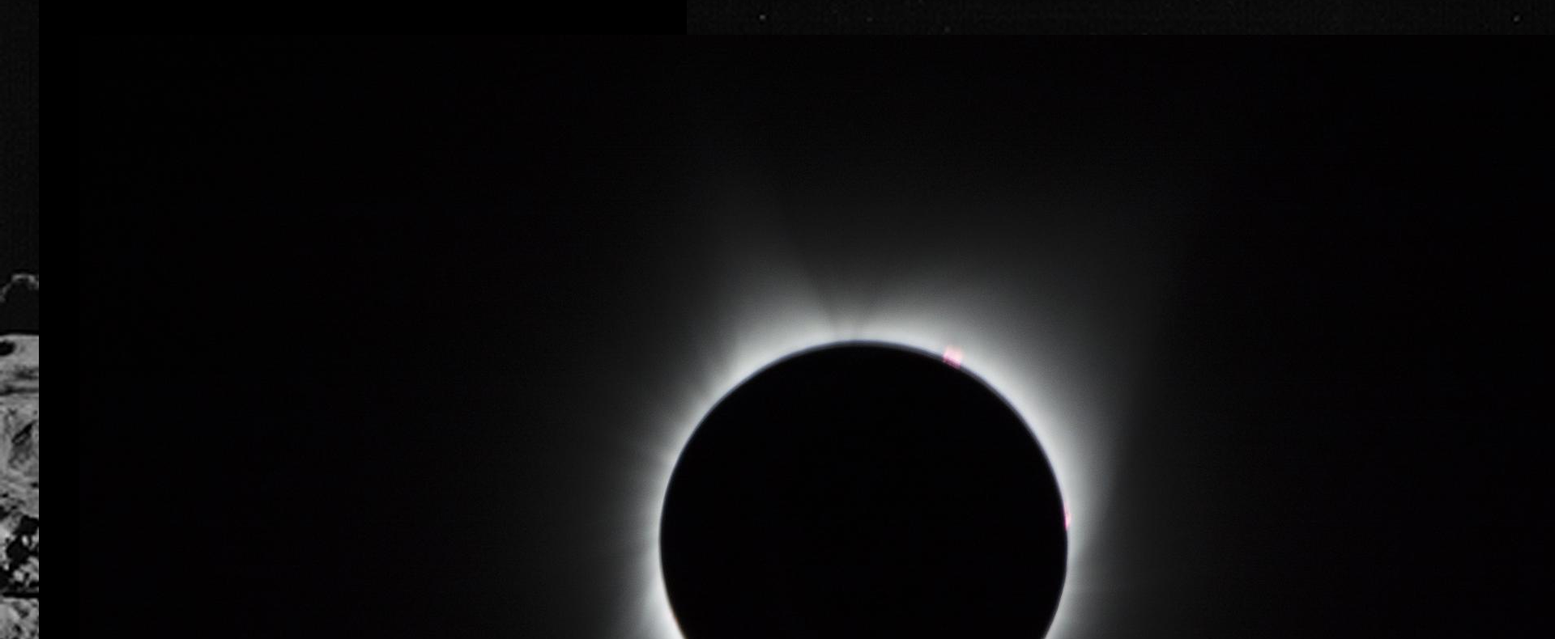
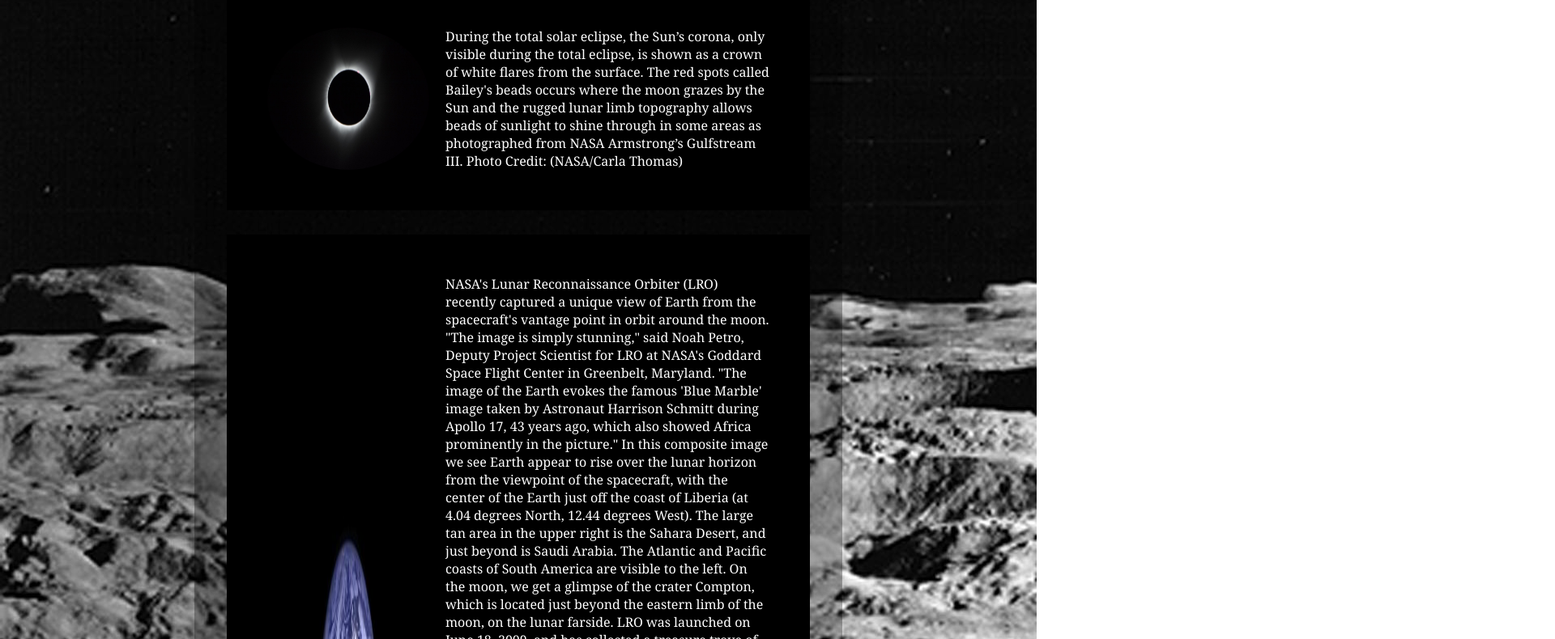
Before and after one commit to TE23B-WEUWEB01/te23b-webb1-te23b-glansholm-mathias, a plain HTML site: page kapitel-3/bildgalleri/index.html in a window 1280 px wide. Shown: the part 188-978 px from the top of the page at 81% size, 1920 px wide, since content can reach past the window. Drawn offline with Linux system fonts and the light colour scheme.

Commit message:
tränat på div och annat gott och blandat

```diff
--- /dev/null
+++ b/Prover/Prov-1d/style.css
@@ -0,0 +1,79 @@
+/* Enkel CSS-reset */
+html {
+    box-sizing: border-box;
+}
+*, *:before, *:after {
+    box-sizing: inherit;
+}
+body, h1, h2, h3, h4, h5, h6, p, ul {
+    margin: 0;
+    padding: 0;
+}
+
+@import url('https://fonts.googleapis.com/css2?family=Playfair+Display:ital,wght@0,400..900;1,400..900&display=swap');
+
+body{
+    font-family: "Playfair Dis play";
+    background-image: url(./bilder/bg.jpg);
+    background-repeat: no-repeat;
+    background-size: cover;
+}
+div{
+    /* allt som inte är bakgrunden*/
+    width: 600px;
+    background-color:white;
+    border-radius: 10px;
+    margin-top: 20px;
+    margin-left: auto;
+    margin-right: auto;
+    padding-bottom: 50px;
+    padding-left: 25px;
+    padding-right: 25px;
+}
+h1{
+    /* titeln */
+    padding-top: 40px;
+    color: #7f0029;
+    text-align: center;
+}
+a{
+    /* så att länken är röd istället för blå */
+    color: #7f0029;
+}
+p{
+    /* pragraf */
+    padding-top: 20px;
+    padding-bottom: 20px;
+}
+h2{
+    /* för underrubrikerna  */
+    padding-top: 20px;
+}
+img{
+    /* för bilderna */
+    border-radius: 15px;
+    margin-top: 20px;
+    margin-left: 10px;
+    margin-right: 10px;
+    margin-bottom: 40px;
+    width: 150px;
+}
+h3{
+    /* för prislista texten, jag borde ha gjort detta dill en th istället */
+    padding-top: 5px;
+    padding-bottom: 5px;
+    text-align: center;
+    background-color: #7f0029;
+    color: white;
+}
+.greyBg{
+    /* för att fixa tablen och göra de första ha grå bakgrund */
+    background-color: #d1d1d1;
+    width: 300px;
+    border: 1px solid;
+}
+td{
+    border: 1px solid;
+}
+
+/* :3 */
--- a/kapitel-3/bildgalleri/index.html
+++ b/kapitel-3/bildgalleri/index.html
@@ -13,69 +13,110 @@
         <h1>Moon</h1>
         <h2>Exploration of Moon</h2>
         <div class="box">
-            <img src="./bilder/moon.jpg" alt="">
-            <p>During the total solar eclipse, the Sun’s corona, only visible during the total eclipse, is shown as a
-                crown of white flares from the surface. The red spots called Bailey's beads occurs where the moon grazes
-                by the Sun and the rugged lunar limb topography allows beads of sunlight to shine through in some areas
+            <img src="./bilder/moon.jpg" alt="During the total solar eclipse">
+            <div>
+                <p>During the total solar eclipse, the Sun’s corona, only visible during the total eclipse, is shown as
+                    a
+                    crown of white flares from the surface. The red spots called Bailey's beads occurs where the moon
+                    grazes
+                    by the Sun and the rugged lunar limb topography allows beads of sunlight to shine through in some
+                    areas
                     as photographed from NASA Armstrong’s Gulfstream III. Photo Credit: (NASA/Carla Thomas) </p>
             </div>
+        </div>
         <div class="box">
-            <img src="./bilder/so.jpg" alt="">
-            <p>NASA's Lunar Reconnaissance Orbiter (LRO) recently captured a unique view of Earth from the spacecraft's
-                vantage point in orbit around the moon. "The image is simply stunning," said Noah Petro, Deputy Project
-                Scientist for LRO at NASA's Goddard Space Flight Center in Greenbelt, Maryland. "The image of the Earth
+            <img src="./bilder/so.jpg" alt="NASA's Lunar Reconnaissance">
+            <div>
+                <p>NASA's Lunar Reconnaissance Orbiter (LRO) recently captured a unique view of Earth from the
+                    spacecraft's
+                    vantage point in orbit around the moon. "The image is simply stunning," said Noah Petro, Deputy
+                    Project
+                    Scientist for LRO at NASA's Goddard Space Flight Center in Greenbelt, Maryland. "The image of the
+                    Earth
                     evokes the famous 'Blue Marble' image taken by Astronaut Harrison Schmitt during Apollo 17, 43 years
-                ago, which also showed Africa prominently in the picture." In this composite image we see Earth appear
-                to rise over the lunar horizon from the viewpoint of the spacecraft, with the center of the Earth just
-                off the coast of Liberia (at 4.04 degrees North, 12.44 degrees West). The large tan area in the upper
-                right is the Sahara Desert, and just beyond is Saudi Arabia. The Atlantic and Pacific coasts of South
-                America are visible to the left. On the moon, we get a glimpse of the crater Compton, which is located
-                just beyond the eastern limb of the moon, on the lunar farside. LRO was launched on June 18, 2009, and
+                    ago, which also showed Africa prominently in the picture." In this composite image we see Earth
+                    appear
+                    to rise over the lunar horizon from the viewpoint of the spacecraft, with the center of the Earth
+                    just
+                    off the coast of Liberia (at 4.04 degrees North, 12.44 degrees West). The large tan area in the
+                    upper
+                    right is the Sahara Desert, and just beyond is Saudi Arabia. The Atlantic and Pacific coasts of
+                    South
+                    America are visible to the left. On the moon, we get a glimpse of the crater Compton, which is
+                    located
+                    just beyond the eastern limb of the moon, on the lunar farside. LRO was launched on June 18, 2009,
+                    and
                     has collected a treasure trove of data with its seven powerful instruments, making an invaluable
                     contribution to our knowledge about the moon. LRO experiences 12 earthrises every day; however the
-                spacecraft is almost always busy imaging the lunar surface so only rarely does an opportunity arise such
+                    spacecraft is almost always busy imaging the lunar surface so only rarely does an opportunity arise
+                    such
                     that its camera instrument can capture a view of Earth. Occasionally LRO points off into space to
                     acquire observations of the extremely thin lunar atmosphere and perform instrument calibration
-                measurements. During these movements sometimes Earth (and other planets) pass through the camera's field
+                    measurements. During these movements sometimes Earth (and other planets) pass through the camera's
+                    field
                     of view and dramatic images such as the one shown here are acquired. This image was composed from a
-                series of images taken Oct. 12, when LRO was about 83 miles (134 kilometers) above the moon's farside
-                crater Compton. Capturing an image of the Earth and moon with LRO's Lunar Reconnaissance Orbiter Camera
-                (LROC) instrument is a complicated task. First the spacecraft must be rolled to the side (in this case
-                67 degrees), then the spacecraft slews with the direction of travel to maximize the width of the lunar
+                    series of images taken Oct. 12, when LRO was about 83 miles (134 kilometers) above the moon's
+                    farside
+                    crater Compton. Capturing an image of the Earth and moon with LRO's Lunar Reconnaissance Orbiter
+                    Camera
+                    (LROC) instrument is a complicated task. First the spacecraft must be rolled to the side (in this
+                    case
+                    67 degrees), then the spacecraft slews with the direction of travel to maximize the width of the
+                    lunar
                     horizon in LROC's Narrow Angle Camera image. All this takes place while LRO is traveling faster than
-                3,580 miles per hour (over 1,600 meters per second) relative to the lunar surface below the spacecraft!
+                    3,580 miles per hour (over 1,600 meters per second) relative to the lunar surface below the
+                    spacecraft!
                     The high-resolution Narrow Angle Camera (NAC) on LRO takes black-and-white images, while the lower
-                resolution Wide Angle Camera (WAC) takes color images, so you might wonder how we got a high-resolution
+                    resolution Wide Angle Camera (WAC) takes color images, so you might wonder how we got a
+                    high-resolution
                     picture of the Earth in color. Since the spacecraft, Earth, and moon are all in motion, we had to do
                     some special processing to create an image that represents the view of the Earth and moon at one
-                particular time. The final Earth image contains both WAC and NAC information. WAC provides the color,
-                and the NAC provides high-resolution detail. "From the Earth, the daily moonrise and moonset are always
-                inspiring moments," said Mark Robinson of Arizona State University in Tempe, principal investigator for
-                LROC. "However, lunar astronauts will see something very different: viewed from the lunar surface, the
-                Earth never rises or sets. Since the moon is tidally locked, Earth is always in the same spot above the
-                horizon, varying only a small amount with the slight wobble of the moon. The Earth may not move across
-                the 'sky', but the view is not static. Future astronauts will see the continents rotate in and out of
-                view and the ever-changing pattern of clouds will always catch one's eye, at least on the nearside. The
+                    particular time. The final Earth image contains both WAC and NAC information. WAC provides the
+                    color,
+                    and the NAC provides high-resolution detail. "From the Earth, the daily moonrise and moonset are
+                    always
+                    inspiring moments," said Mark Robinson of Arizona State University in Tempe, principal investigator
+                    for
+                    LROC. "However, lunar astronauts will see something very different: viewed from the lunar surface,
+                    the
+                    Earth never rises or sets. Since the moon is tidally locked, Earth is always in the same spot above
+                    the
+                    horizon, varying only a small amount with the slight wobble of the moon. The Earth may not move
+                    across
+                    the 'sky', but the view is not static. Future astronauts will see the continents rotate in and out
+                    of
+                    view and the ever-changing pattern of clouds will always catch one's eye, at least on the nearside.
+                    The
                     Earth is never visible from the farside; imagine a sky with no Earth or moon - what will farside
-                explorers think with no Earth overhead?" NASA's first Earthrise image was taken with the Lunar Orbiter 1
+                    explorers think with no Earth overhead?" NASA's first Earthrise image was taken with the Lunar
+                    Orbiter 1
                     spacecraft in 1966. Perhaps NASA's most iconic Earthrise photo was taken by the crew of the Apollo 8
                     mission as the spacecraft entered lunar orbit on Christmas Eve Dec. 24, 1968. That evening, the
-                astronauts -- Commander Frank Borman, Command Module Pilot Jim Lovell, and Lunar Module Pilot William
-                Anders -- held a live broadcast from lunar orbit, in which they showed pictures of the Earth and moon as
-                seen from their spacecraft. Said Lovell, "The vast loneliness is awe-inspiring and it makes you realize
-                just what you have back there on Earth." Credit: NASA/Goddard/Arizona State University NASA image use
-                policy. NASA Goddard Space Flight Center enables NASA’s mission through four scientific endeavors: Earth
+                    astronauts -- Commander Frank Borman, Command Module Pilot Jim Lovell, and Lunar Module Pilot
+                    William
+                    Anders -- held a live broadcast from lunar orbit, in which they showed pictures of the Earth and
+                    moon as
+                    seen from their spacecraft. Said Lovell, "The vast loneliness is awe-inspiring and it makes you
+                    realize
+                    just what you have back there on Earth." Credit: NASA/Goddard/Arizona State University NASA image
+                    use
+                    policy. NASA Goddard Space Flight Center enables NASA’s mission through four scientific endeavors:
+                    Earth
                     Science, Heliophysics, Solar System Exploration, and Astrophysics. Goddard plays a leading role in
-                NASA’s accomplishments by contributing compelling scientific knowledge to advance the Agency’s mission.
+                    NASA’s accomplishments by contributing compelling scientific knowledge to advance the Agency’s
+                    mission.
                     Follow us on Twitter Like us on Facebook Find us on Instagram
-
                 </p>
             </div>
         </div>
         <div class="box">
             <img src="./bilder/yew.jpg" alt="">
+            <div>
                 <p>very cool</p>
             </div>
+        </div>
+    </div>
+
 </body>
 
 </html>
--- a/kapitel-3/bildgalleri/style.css
+++ b/kapitel-3/bildgalleri/style.css
@@ -1,3 +1,14 @@
+html {
+box-sizing: border-box;
+}
+*, *:before, *:after {
+box-sizing: inherit;
+}
+body, h1, h2, h3, h4, h5, h6, p, ul {
+margin: 0;
+padding: 0;
+}
+
 body{
     background-image: url(./bilder/forre\ borre.jpg);
     color: white;
@@ -6,21 +17,32 @@ body{
 .kontainer{
     width: 800px;
     padding: 40px;
+    margin: auto;
+    background-color: #0000004d;
 }
 .box{
     background-color: #000;
     padding: 50px;
+    margin-bottom: 30px;
+    display: flex;
+    gap: 20px;
 }
 
 
 h1{
     font-family: 'Times New Roman', Times, serif;
+    font-size: 80px;
+    color: white;
+    text-align: center;
 }
 h2{
-
+    font-size: 30px;
+    color: white;
+    text-align: center;
 }
 img{
-
+    width: 200px;
+    border-radius: 50%;
 }
 p{
 
```
Also changed, not shown: Prover/Prov-1d/index.html (added, +44 -0 lines), Prover/Prov-1d/bilder/bg.jpg (added), Prover/Prov-1d/bilder/samantha-weisburg-Vgj9bUwaqT0-unsplash.jpg (added), Prover/Prov-1d/bilder/samantha-weisburg-hFTcxZFsG6g-unsplash.jpg (added), Prover/Prov-1d/bilder/vadim-fomenok-ey00cTlefaE-unsplash.jpg (added). Lines whose indentation alone changed are shown as unchanged.
